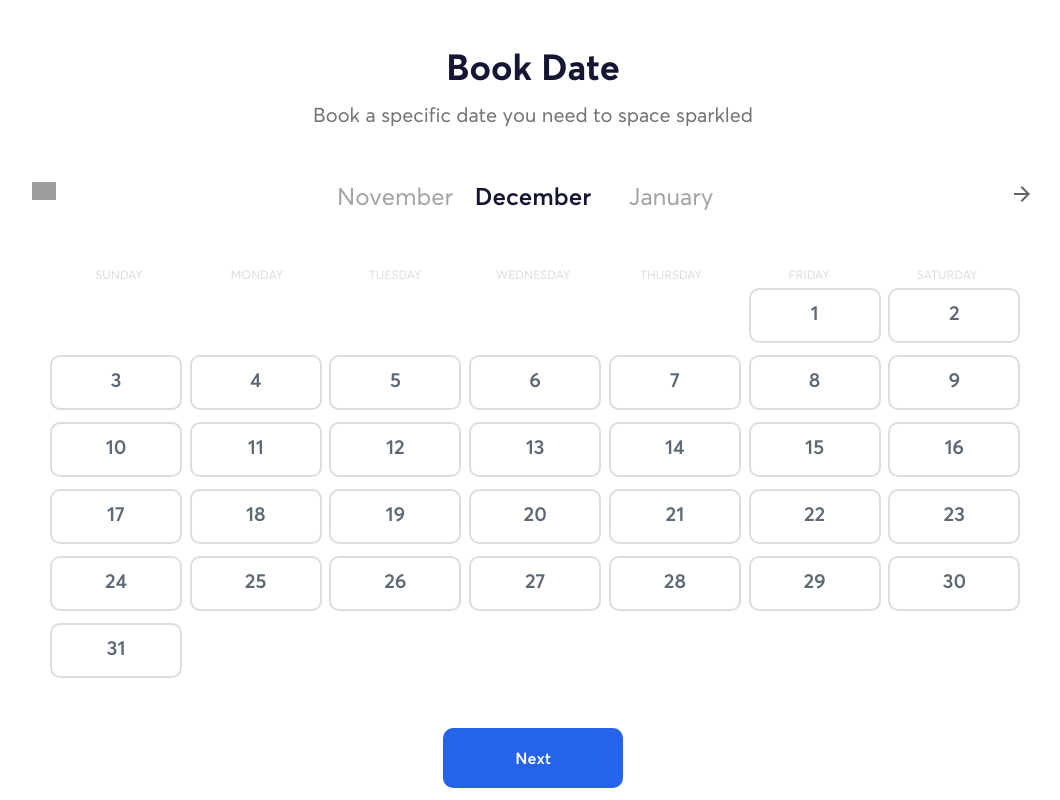
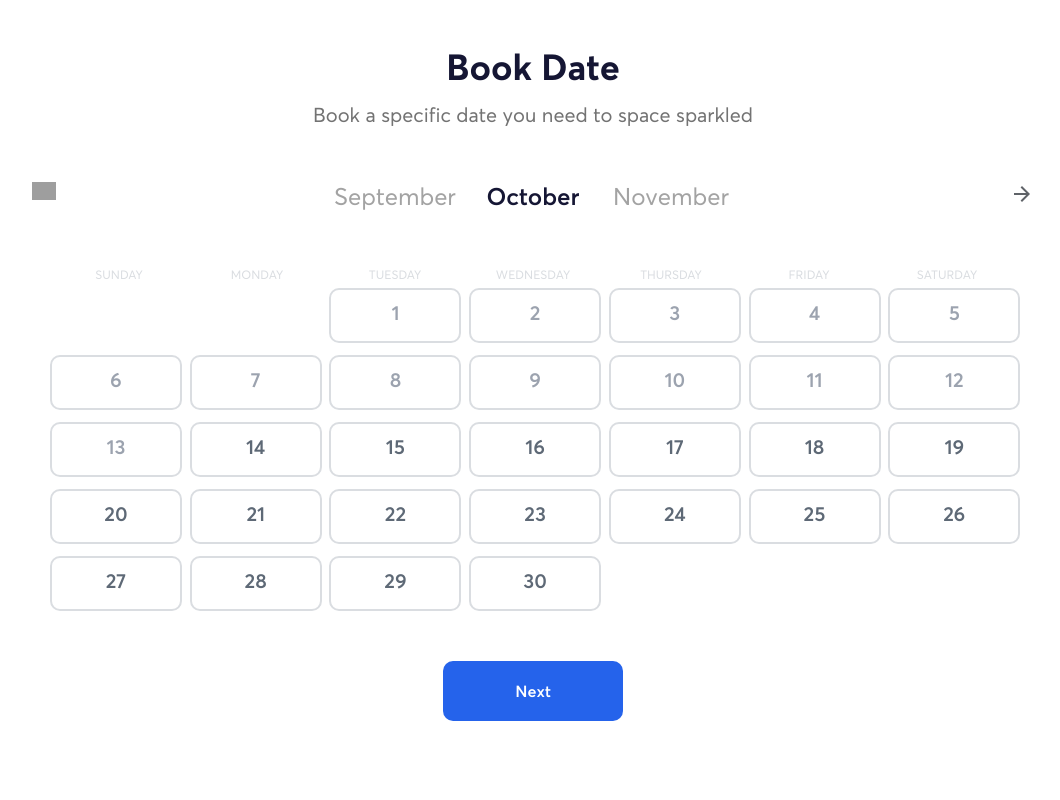
Before and after one commit to bichsonnhat/CleaningService, a Next.js app: page /booking/step-2 in a window 1280 px wide. Shown: the whole page, without its empty margins (107-1167 px from the left). Built offline with nearby package versions, Linux system fonts and the light colour scheme; grey boxes are pictures that could not be loaded.

Commit message:
Update page.tsx

```diff
--- a/src/app/(booking)/(routes)/booking/step-2/page.tsx
+++ b/src/app/(booking)/(routes)/booking/step-2/page.tsx
@@ -30,7 +30,9 @@ const page = () => {
         "December",
     ];
 
-    const [currentIndex, setCurrentIndex] = useState(11);
+    const today = new Date();
+
+    const [currentIndex, setCurrentIndex] = useState(today.getMonth() + 1);
 
     const handleNext = () => {
         setCurrentIndex((prevIndex) => (prevIndex + 1) % months.length);
@@ -43,7 +45,7 @@ const page = () => {
     };
 
     const getMonth = (index: any) => {
-        return months[(index + months.length) % months.length];
+        return months[(index + months.length - 1) % months.length];
     };
 
     return (
```
